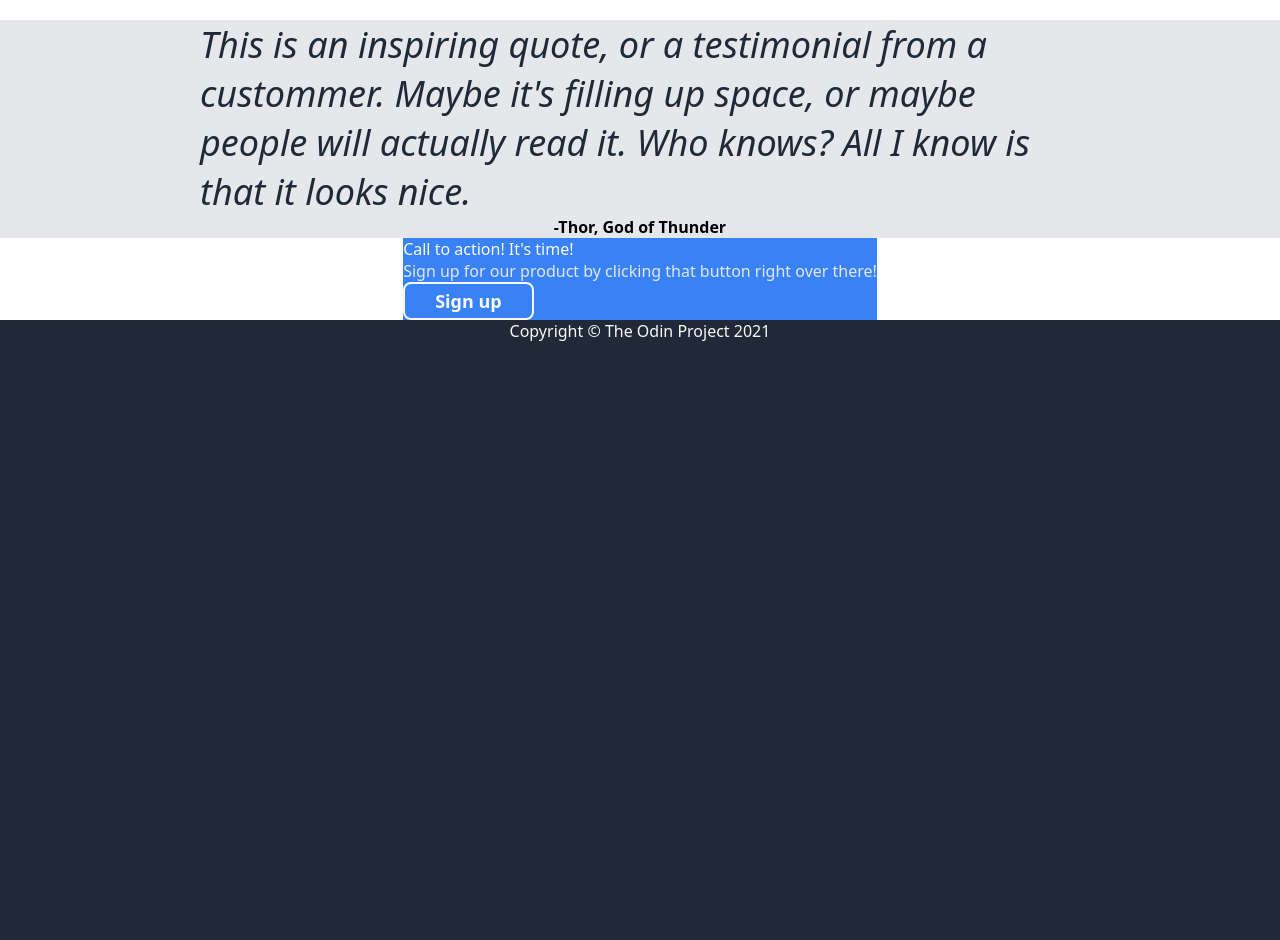
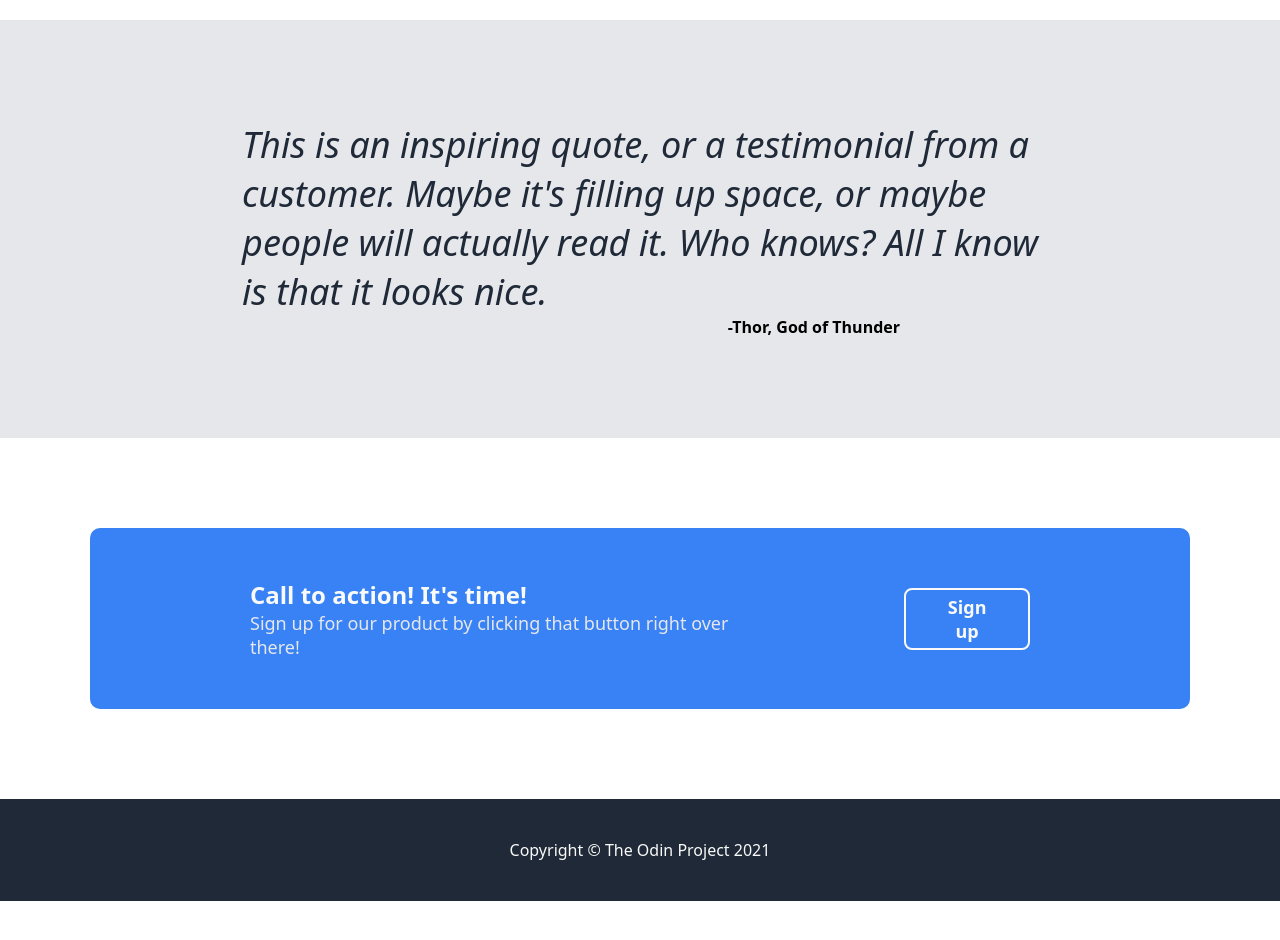
Before and after one commit to KentonKim/TOP-Landing-Page, a plain HTML site: page index.html in a window 1280 px wide. Shown: the part 1040-1980 px from the top of the page. After the commit the page ends 1941 px from the top, so only its background shows below. Drawn offline with Linux system fonts and the light colour scheme.

Commit message:
finish base website

```diff
--- a/index.html
+++ b/index.html
@@ -33,7 +33,6 @@
         </div>
         <div class="one-right">
             <img src="" alt="">
-            <div>imamge temmp</div>
         </div>
 
     </div>
@@ -82,9 +81,11 @@
     </div>
     <div class="body three">
         <div class="quote">
-            This is an inspiring quote, or a testimonial from a custommer.
-            Maybe it's filling up space, or maybe people will actually read it.
-            Who knows? All I know is that it looks nice.
+            This is an inspiring quote, or a testimonial from a <br>
+            customer. Maybe it's filling up space, or maybe
+            <br> people will actually read it.
+            Who knows? All I know
+            <br> is that it looks nice.
         </div>
         <div class="thor">
             -Thor, God of Thunder
--- a/style.css
+++ b/style.css
@@ -46,6 +46,12 @@ html, body {
     flex: 1;
 }
 
+.one-right {
+    border: 1px grey solid;
+    background-color: grey;
+    border-radius: 10px;
+}
+
 .one-title {
     font-size: 48px;
     font-weight: bolder;
@@ -90,46 +96,61 @@ html, body {
     flex-flow: column;
     align-items: center;
     justify-content: center;
+    padding: 100px 80px 100px 80px;
 }
 
 .quote {
     font-style: italic;
-
     font-size: 36px;
     color: #1f2937;
 }
 
 .thor {
     font-weight: bold;
+    align-self: flex-end;
+    margin-right: 300px;
 }
 
 .four {
     display: flex;
     justify-content: center;
     align-items: center;
+    padding: 90px;
 }
 
 .blue {
     background-color: #3882f6;
+    display: flex;
+    border-radius: 10px;
+    justify-content: space-between;
+    align-items: center;
+}
+
+.blue2 {
+    margin: 50px 160px;
 }
 
 .blue3 {
     color: #f9faf8;
+    font-weight: bold;
+    font-size: 24px;
 }
 
 .blue4 {
     color: #e5e7eb;
+    font-size: 18px;
 }
 
 .four-sign {
     border: #f9faf8 2px solid;
+    margin-right: 160px;
 }
 
 .footer {
     background-color: #1f2937;
     color: #f9faf8;
     text-align: center;
-    height: 1000px;
+    padding: 40px;
 }
 
 button {
```
